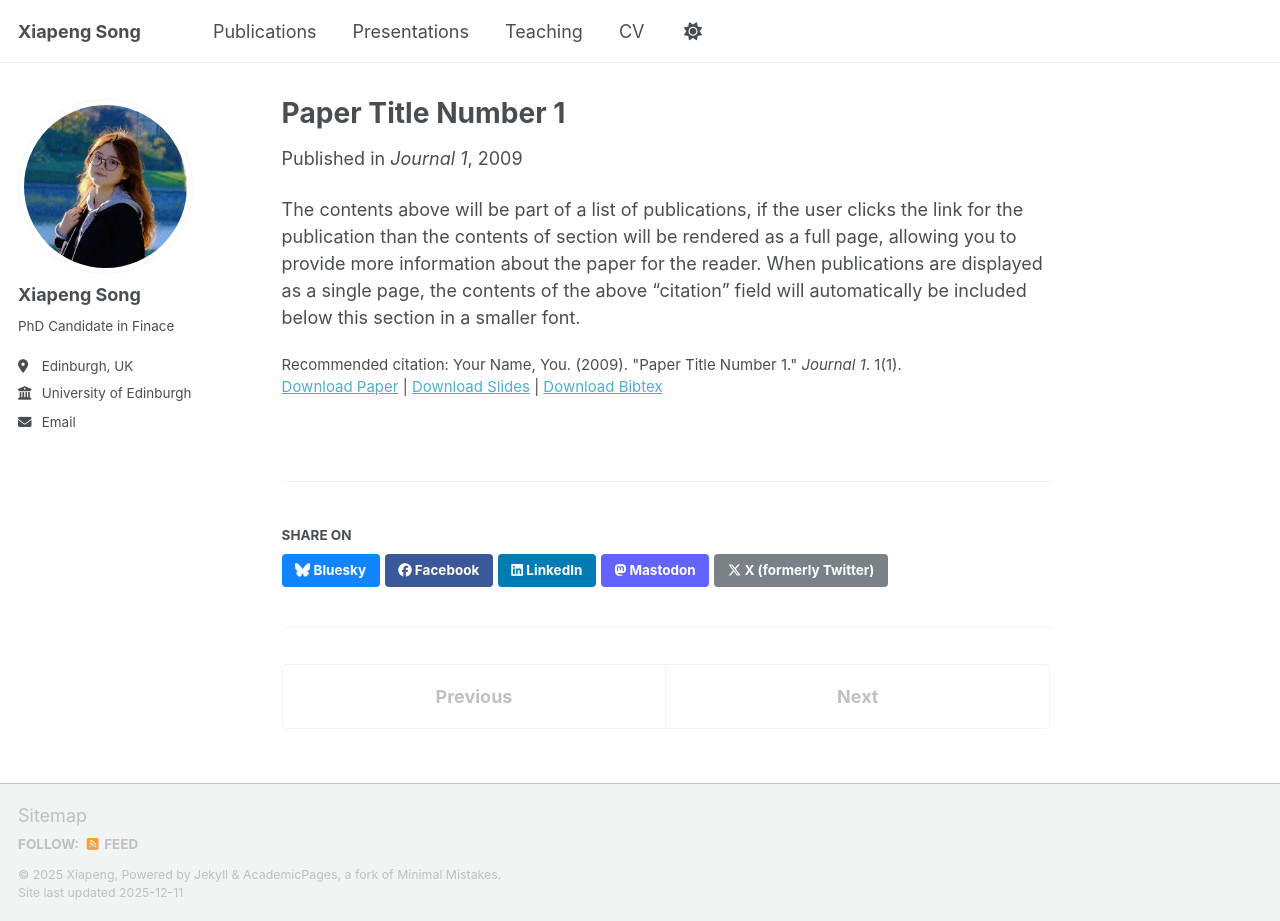
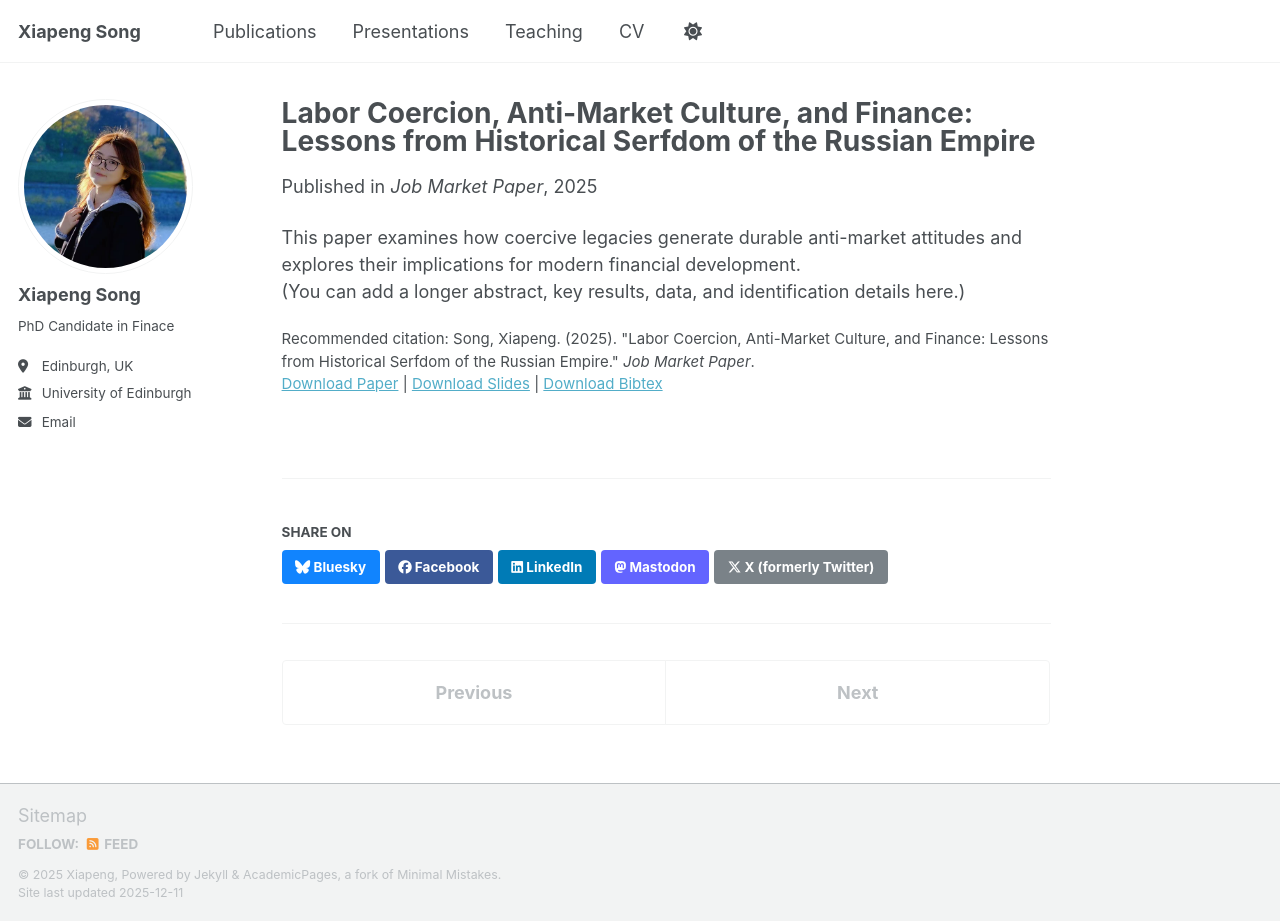
Before and after one commit to xiapengsong/xiapengsong.github.io, a Jekyll site: the page built from _publications/2009-10-01-paper-title-number-1.md, in a window 1280 px wide and 921 px high. Built offline with Jekyll 4.4.1, drawn with Linux system fonts in a browser that asks for light colours; a script bundle is joined from its source files by our own code; library files that are not in the unit come from our copies.

Commit message:
Update 2009-10-01-paper-title-number-1.md

```diff
--- a/_publications/2009-10-01-paper-title-number-1.md
+++ b/_publications/2009-10-01-paper-title-number-1.md
@@ -1,14 +1,15 @@
 ---
-title: "Paper Title Number 1"
+title: "Labor Coercion, Anti-Market Culture, and Finance: Lessons from Historical Serfdom of the Russian Empire"
 collection: publications
-category: manuscripts
-permalink: /publication/2009-10-01-paper-title-number-1
-excerpt: 'This paper is about the number 1. The number 2 is left for future work.'
-date: 2009-10-01
-venue: 'Journal 1'
-slidesurl: 'https://academicpages.github.io/files/slides1.pdf'
-paperurl: 'https://academicpages.github.io/files/paper1.pdf'
-bibtexurl: 'https://academicpages.github.io/files/bibtex1.bib'
-citation: 'Your Name, You. (2009). &quot;Paper Title Number 1.&quot; <i>Journal 1</i>. 1(1).'
+category: jmp
+permalink: /publication/2025-01-01-labor-coercion-anti-market-culture-finance
+excerpt: "This paper studies how historical labor coercion shapes persistent anti-market culture and constrains contemporary financial development."
+date: 2025-01-01
+venue: "Job Market Paper"
+slidesurl: ""
+paperurl: ""
+bibtexurl: ""
+citation: "Song, Xiapeng. (2025). &quot;Labor Coercion, Anti-Market Culture, and Finance: Lessons from Historical Serfdom of the Russian Empire.&quot; <i>Job Market Paper</i>."
 ---
-The contents above will be part of a list of publications, if the user clicks the link for the publication than the contents of section will be rendered as a full page, allowing you to provide more information about the paper for the reader. When publications are displayed as a single page, the contents of the above "citation" field will automatically be included below this section in a smaller font.
+This paper examines how coercive legacies generate durable anti-market attitudes and explores their implications for modern financial development.
+(You can add a longer abstract, key results, data, and identification details here.)
```
